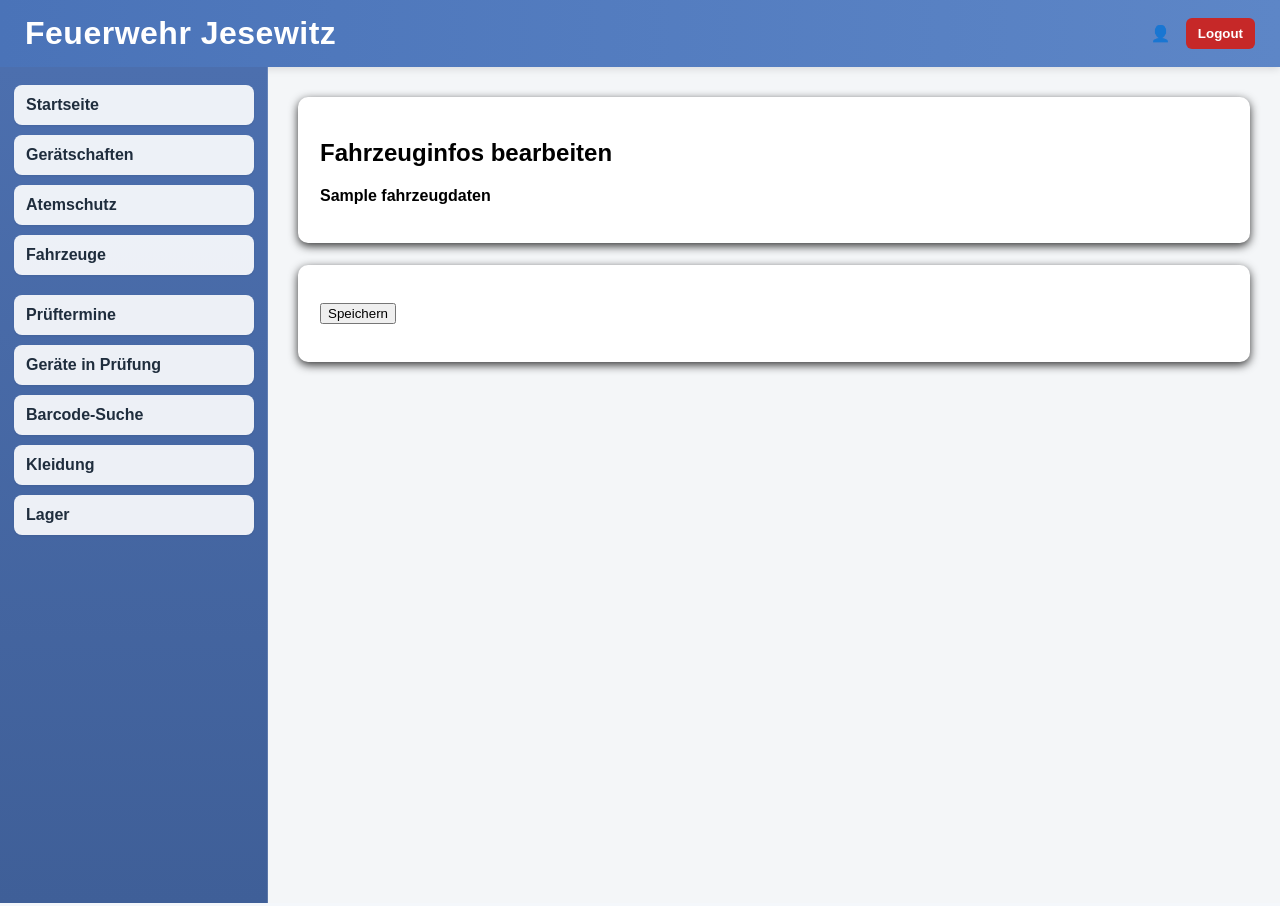
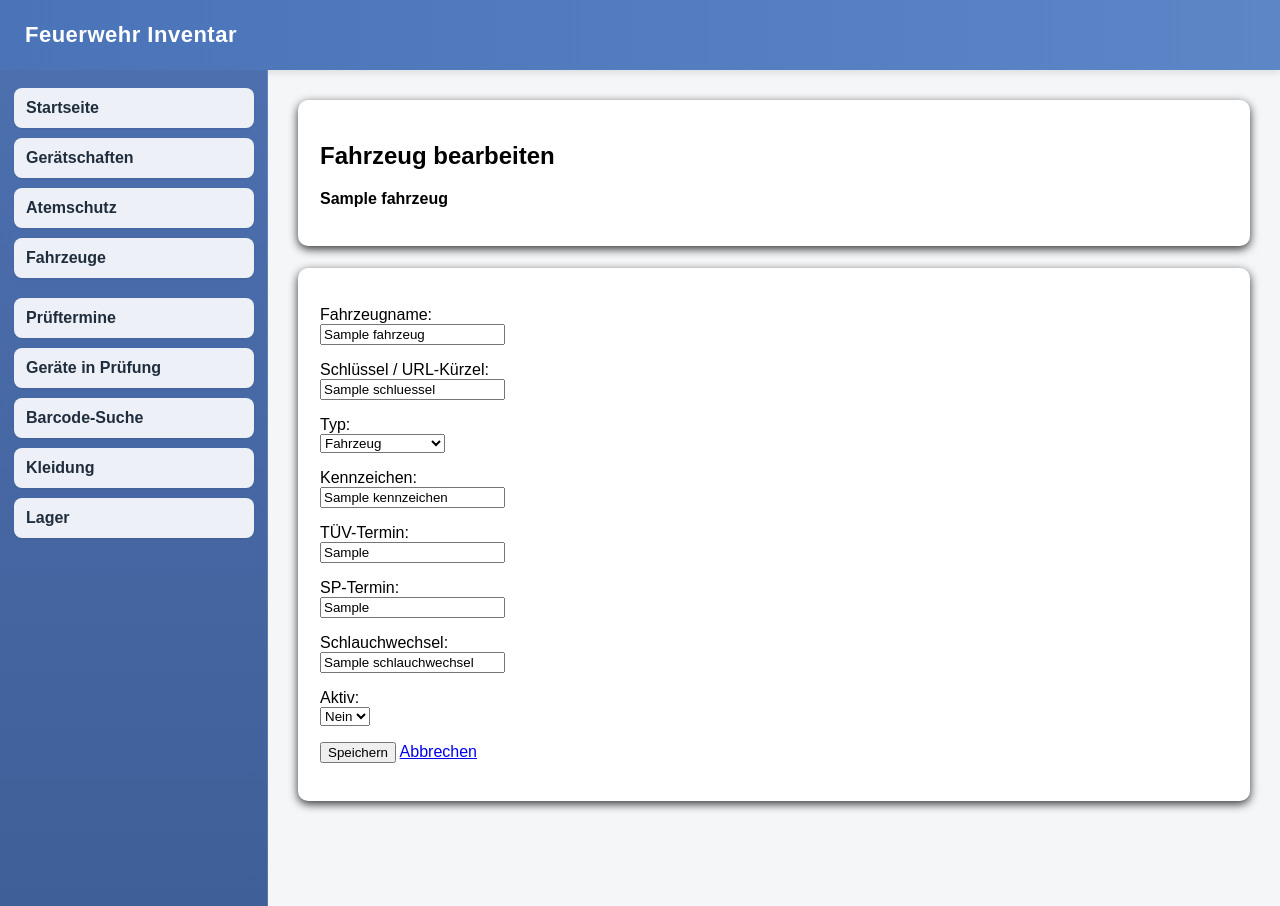
Before and after one commit to Martin22Him/feuerwehr-inventar, a Python web app: template templates/fahrzeug_bearbeiten.html in a window 1280 px wide. Run offline with Jinja, Linux system fonts and the light colour scheme; the template is opened without the code that fills it: most values are stand-ins (such as "Sample title", 1, 10 or a date in 2020).

Commit message:
Add files via upload

```diff
--- a/templates/base.html
+++ b/templates/base.html
@@ -15,12 +15,86 @@
         .header {
             background: linear-gradient(90deg, #4a73b8 0%, #5d86c7 100%);
             color: white;
-            text-align: center;
-            padding: 22px;
-            font-size: 32px;
+            padding: 15px 25px;
+            font-size: 18px;
             font-weight: 700;
             letter-spacing: 0.5px;
             box-shadow: 0 2px 8px rgba(0,0,0,0.12);
+            display: flex;
+            justify-content: space-between;
+            align-items: center;
+            min-height: 40px;
+        }
+
+        .header-title {
+            font-size: 22px;
+            font-weight: 700;
+        }
+
+        .header-right {
+            display: flex;
+            align-items: center;
+            gap: 15px;
+            font-size: 16px;
+        }
+
+        .wehr-switcher {
+            position: relative;
+            display: inline-block;
+        }
+
+        .wehr-switcher-button {
+            padding: 8px 12px;
+            border: none;
+            border-radius: 8px;
+            background: rgba(255,255,255,0.92);
+            color: #1f2d3d;
+            font-weight: 700;
+            cursor: pointer;
+            box-shadow: 0 1px 2px rgba(0,0,0,0.12);
+        }
+
+        .wehr-switcher-menu {
+            display: none;
+            position: absolute;
+            right: 0;
+            top: 38px;
+            background: white;
+            color: #222;
+            border: 1px solid #ccc;
+            border-radius: 8px;
+            min-width: 230px;
+            padding: 6px;
+            z-index: 9999;
+            box-shadow: 0 4px 12px rgba(0,0,0,0.15);
+        }
+
+        .wehr-switcher-menu a {
+            display: block;
+            padding: 9px 10px;
+            color: #222;
+            text-decoration: none;
+            border-radius: 6px;
+            font-size: 14px;
+            font-weight: 600;
+        }
+
+        .wehr-switcher-menu a:hover {
+            background: #f0f3f8;
+        }
+
+        .wehr-switcher:hover .wehr-switcher-menu {
+            display: block;
+        }
+
+        .logout-button {
+            padding: 8px 12px;
+            border: none;
+            border-radius: 6px;
+            background-color: #c62828;
+            color: white;
+            cursor: pointer;
+            font-weight: 600;
         }
 
         /* LAYOUT */
@@ -96,7 +170,7 @@
             box-shadow: 0 3px 10px rgba(0,0,0,0.8);
         }
 
-        /* TABELLEN-DESIGN (NEU) */
+        /* TABELLEN-DESIGN */
         .table-wrapper {
             max-height: 60vh;
             overflow-y: auto;
@@ -145,39 +219,48 @@
         .status-blau td {
             background-color: #cfe2ff !important;
         }
-
     </style>
 </head>
 
 <body>
 
-<div class="header" style="display: flex; justify-content: space-between; align-items: center; padding: 15px 25px;">
+<div class="header">
 
-    <div>
-        Feuerwehr Jesewitz
+    <div class="header-title">
+        {% if current_user.is_authenticated and current_user.role != "admin" %}
+            {{ current_user.wehr_name or "Feuerwehr Inventar" }}
+        {% else %}
+            Feuerwehr Inventar
+        {% endif %}
     </div>
 
-    <div style="display: flex; align-items: center; gap: 15px; font-size: 16px;">
+    <div class="header-right">
+        {% if current_user.is_authenticated and current_user.role == "admin" %}
+            <div class="wehr-switcher">
+                <button type="button" class="wehr-switcher-button">
+                    🚒 {{ aktive_wehr_name }} ▼
+                </button>
 
-        <span>
-            👤 {{ current_user.username }}
-        </span>
+                <div class="wehr-switcher-menu">
+                    <a href="{{ url_for('wehr_alle') }}">Alle Wehren</a>
+
+                    {% for wehr in alle_wehren %}
+                        <a href="{{ url_for('wehr_wechseln', wehr_id=wehr['id']) }}">
+                            {{ wehr["name"] }}
+                        </a>
+                    {% endfor %}
+                </div>
+            </div>
+        {% endif %}
+
+        {% if current_user.is_authenticated %}
+            <span>👤 {{ current_user.username }}</span>
 
             <form method="post" action="{{ url_for('logout') }}" style="margin: 0;">
                 <input type="hidden" name="csrf_token" value="{{ csrf_token() }}">
-            <button type="submit" style="
-                padding: 8px 12px;
-                border: none;
-                border-radius: 6px;
-                background-color: #c62828;
-                color: white;
-                cursor: pointer;
-                font-weight: 600;
-            ">
-                Logout
-            </button>
+                <button type="submit" class="logout-button">Logout</button>
             </form>
-
+        {% endif %}
     </div>
 
 </div>
@@ -189,33 +272,54 @@
 
         <a href="/" class="nav-button">Startseite</a>
         <a href="/geraete" class="nav-button">Gerätschaften</a>
+
         {% if current_user.role in ["admin", "geraetewart"] %}
             <a href="/geraet/neu" class="nav-button">Gerät hinzufügen</a>
         {% endif %}
+
         <a href="/geraete?kategorie=Atemschutzgerät" class="nav-button">Atemschutz</a>
 
         <details>
              <summary class="nav-button">Fahrzeuge</summary>
              <div class="submenu">
-                <a href="/fahrzeug/tlf" class="nav-button">TLF</a>
-                <a href="/fahrzeug/lf" class="nav-button">LF</a>
-                <a href="/fahrzeug/schlauchanhaenger" class="nav-button">Schlauchanhänger</a>
-                <a href="/fahrzeug/ts" class="nav-button">TS-Anhänger</a>
-                <a href="/fahrzeug/boot" class="nav-button">Boot-Anhänger</a>
+                 {% for fahrzeug in nav_fahrzeuge %}
+                     <a href="{{ url_for('fahrzeug', name=fahrzeug['schluessel']) }}" class="nav-button">
+                         {{ fahrzeug["name"] }}
+                     </a>
+                 {% endfor %}
+
+                 {% if current_user.role in ["admin", "geraetewart"] %}
+                      <a href="{{ url_for('fahrzeug_neu') }}" class="nav-button">
+                          + Fahrzeug anlegen
+                      </a>
+                 {% endif %}
              </div>
         </details>
 
+        {% if current_user.role in ["admin", "geraetewart"] %}
+            <a href="/fahrzeuge/neu" class="nav-button">Fahrzeug anlegen</a>
+        {% endif %}
+
+        {% if current_user.role in ["admin", "geraetewart"] %}
+            <a href="{{ url_for('fahrzeuge_verwalten') }}" class="nav-button">Fahrzeuge verwalten</a>
+        {% endif %}
+
         <a href="/prueftermine" class="nav-button">Prüftermine</a>
         <a href="/pruefauftrag" class="nav-button">Geräte in Prüfung</a>
+
         {% if current_user.role in ["admin", "geraetewart"] %}
             <a href="/pruefstellen" class="nav-button">Prüfstellen</a>
-        {% endif %}
-        {% if current_user.role in ["admin", "geraetewart"] %}
             <a href="/pruefschemata" class="nav-button">Prüfschemata</a>
         {% endif %}
+
         {% if current_user.role == "admin" %}
             <a href="/benutzer" class="nav-button">Benutzerverwaltung</a>
         {% endif %}
+
+        {% if current_user.role == "admin" %}
+            <a href="/wehren" class="nav-button">Wehren</a>
+        {% endif %}
+
         <a href="/barcode_suche" class="nav-button">Barcode-Suche</a>
         <a href="/kleidung" class="nav-button">Kleidung</a>
         <a href="/geraete?fahrzeug=Lager" class="nav-button">Lager</a>
--- a/templates/benutzer_passwort.html
+++ b/templates/benutzer_passwort.html
@@ -17,6 +17,7 @@
         <p>
             <label>Neues Passwort:</label><br>
             <input type="password" name="password" required>
+            <input type="password" name="password_wiederholen" required>
         </p>
 
         <p>
--- a/templates/fahrzeug_bearbeiten.html
+++ b/templates/fahrzeug_bearbeiten.html
@@ -1,44 +1,69 @@
 {% extends "base.html" %}
 
-{% block title %}Fahrzeuginfos bearbeiten{% endblock %}
+{% block title %}Fahrzeug bearbeiten{% endblock %}
 
 {% block content %}
 
 <div class="box">
-    <h2>Fahrzeuginfos bearbeiten</h2>
-    <p><strong>{{ fahrzeugdaten["name"] }}</strong></p>
+    <h2>Fahrzeug bearbeiten</h2>
+    <p><strong>{{ fahrzeug["name"] }}</strong></p>
 </div>
 
 <div class="box">
     <form method="post">
         <input type="hidden" name="csrf_token" value="{{ csrf_token() }}">
 
-        {% if schluessel in ["tlf", "lf"] %}
+        <p>
+            <label>Fahrzeugname:</label><br>
+            <input type="text" name="name" value="{{ fahrzeug['name'] or '' }}" required>
+        </p>
+
+        <p>
+            <label>Schlüssel / URL-Kürzel:</label><br>
+            <input type="text" name="schluessel" value="{{ fahrzeug['schluessel'] or '' }}" required>
+        </p>
+
+        <p>
+            <label>Typ:</label><br>
+            <select name="typ">
+                <option value="fahrzeug" {% if fahrzeug["typ"] == "fahrzeug" %}selected{% endif %}>Fahrzeug</option>
+                <option value="anhaenger" {% if fahrzeug["typ"] == "anhaenger" %}selected{% endif %}>Anhänger</option>
+                <option value="lager" {% if fahrzeug["typ"] == "lager" %}selected{% endif %}>Lager/Bereich</option>
+                <option value="schlauch" {% if fahrzeug["typ"] == "schlauch" %}selected{% endif %}>Schlauchbestand</option>
+            </select>
+        </p>
+
+        <p>
+            <label>Kennzeichen:</label><br>
+            <input type="text" name="kennzeichen" value="{{ fahrzeug['kennzeichen'] or '' }}">
+        </p>
+
         <p>
             <label>TÜV-Termin:</label><br>
-                <input type="text" name="tuev_termin" value="{{ fahrzeugdaten['tuev_termin'] or '' }}" placeholder="z.B. 2026-05-01">
+            <input type="text" name="tuev_termin" value="{{ fahrzeug['tuev_termin'] or '' }}" placeholder="YYYY-MM-DD">
         </p>
 
         <p>
             <label>SP-Termin:</label><br>
-                <input type="text" name="sp_termin" value="{{ fahrzeugdaten['sp_termin'] or '' }}" placeholder="z.B. 2026-06-01">
+            <input type="text" name="sp_termin" value="{{ fahrzeug['sp_termin'] or '' }}" placeholder="YYYY-MM-DD">
         </p>
 
         <p>
-                <label>Kennzeichen:</label><br>
-                <input type="text" name="kennzeichen" value="{{ fahrzeugdaten['kennzeichen'] or '' }}">
+            <label>Schlauchwechsel:</label><br>
+            <input type="text" name="schlauchwechsel" value="{{ fahrzeug['schlauchwechsel'] or '' }}" placeholder="YYYY-MM-DD">
         </p>
-        {% endif %}
 
-        {% if schluessel == "schlauchanhaenger" %}
         <p>
-                <label>Schlauchwechsel durchgeführt:</label><br>
-                <input type="text" name="schlauchwechsel" value="{{ fahrzeugdaten['schlauchwechsel'] or '' }}" placeholder="z.B. 2026-04-20">
+            <label>Aktiv:</label><br>
+            <select name="aktiv">
+                <option value="1" {% if fahrzeug["aktiv"] %}selected{% endif %}>Ja</option>
+                <option value="0" {% if not fahrzeug["aktiv"] %}selected{% endif %}>Nein</option>
+            </select>
         </p>
-        {% endif %}
 
         <p>
             <button type="submit">Speichern</button>
+            <a href="{{ url_for('fahrzeuge_verwalten') }}">Abbrechen</a>
         </p>
     </form>
 </div>
```
Also changed, not shown: templates/benutzer.html (+5 -11 lines), templates/benutzer_bearbeiten.html (+15 -2 lines), templates/benutzer_neu.html (+10 -0 lines), templates/fahrzeug_neu.html (added, +74 -0 lines), templates/fahrzeuge_verwalten.html (added, +57 -0 lines), templates/geraet_neu.html (+24 -2 lines), templates/wehr_neu.html (added, +38 -0 lines), templates/wehren.html (added, +39 -0 lines). Lines whose indentation alone changed are shown as unchanged.
